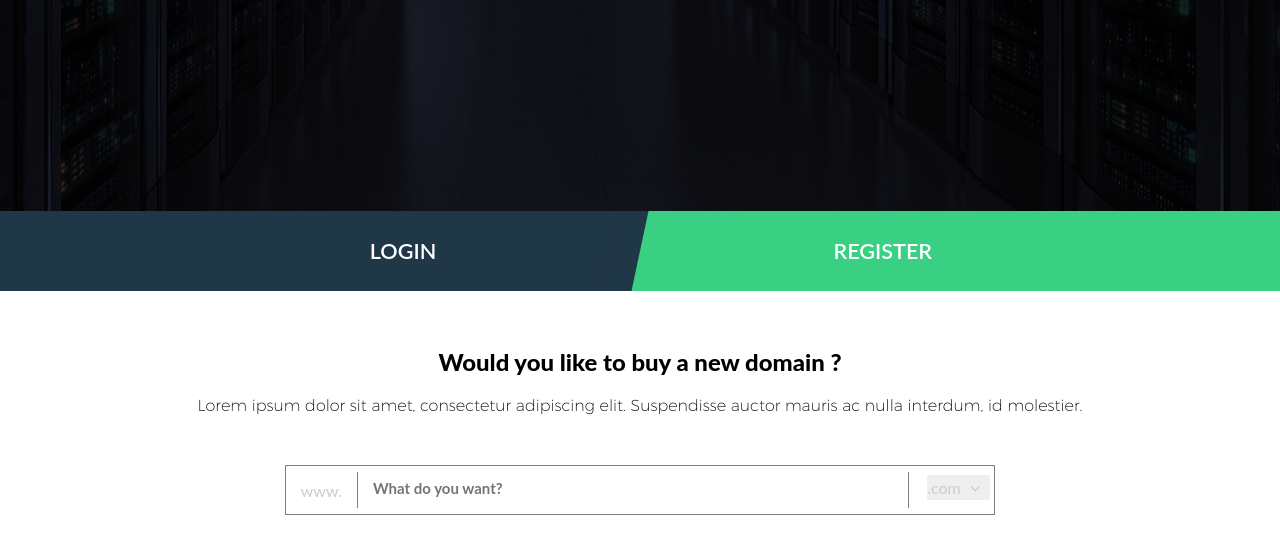
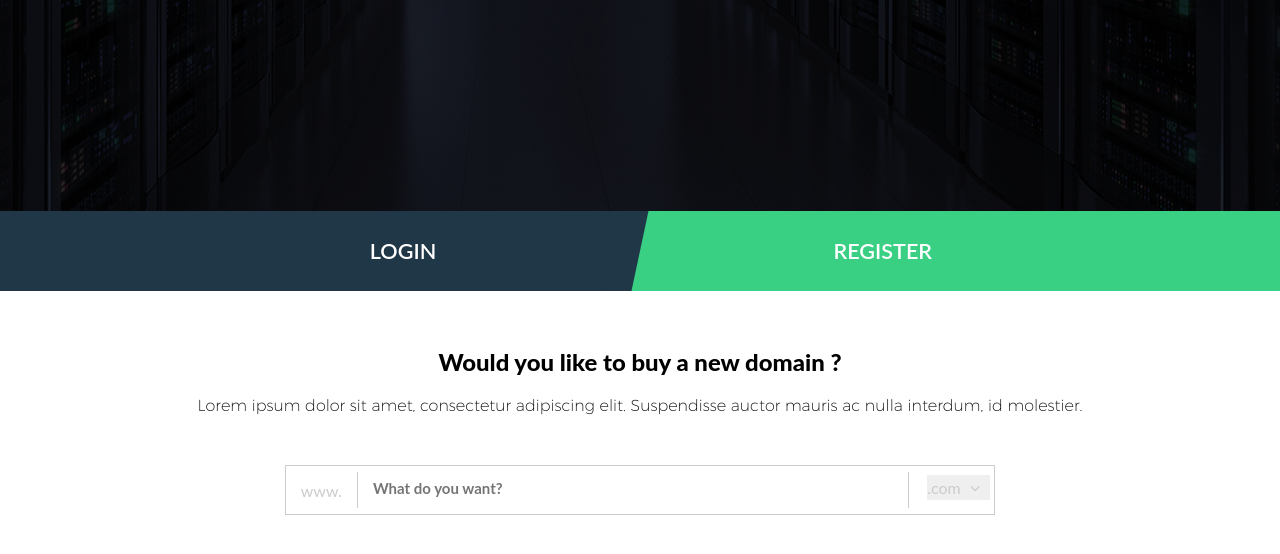
Before and after one commit to dimadk24/ghost-host, a website: page src/index.html in a window 1280 px wide. Shown: the part 422-976 px from the top of the page. Drawn offline with Linux system fonts and the light colour scheme; a web font is replaced by a local one.

Commit message:
fix(domain_select): minor border color fix

```diff
--- a/src/style.css
+++ b/src/style.css
@@ -279,7 +279,7 @@ div.register > button {
   min-width: 320px;
   height: 50px;
   margin: 50px auto 100px;
-  border: 1px solid grey;
+  border: 1px solid #cbcbcb;
   padding: 9px 0;
 }
 
@@ -291,8 +291,8 @@ span.www {
   border: none;
   outline: none;
   padding: 7px 15px 11px;
-  border-right: 1px solid grey;
-  border-left: 1px solid grey;
+  border-right: 1px solid #cbcbcb;
+  border-left: 1px solid #cbcbcb;
   width: 82.5%;
   font-family: "Lato", Arial, sans-serif;
   font-size: 15px;
```
